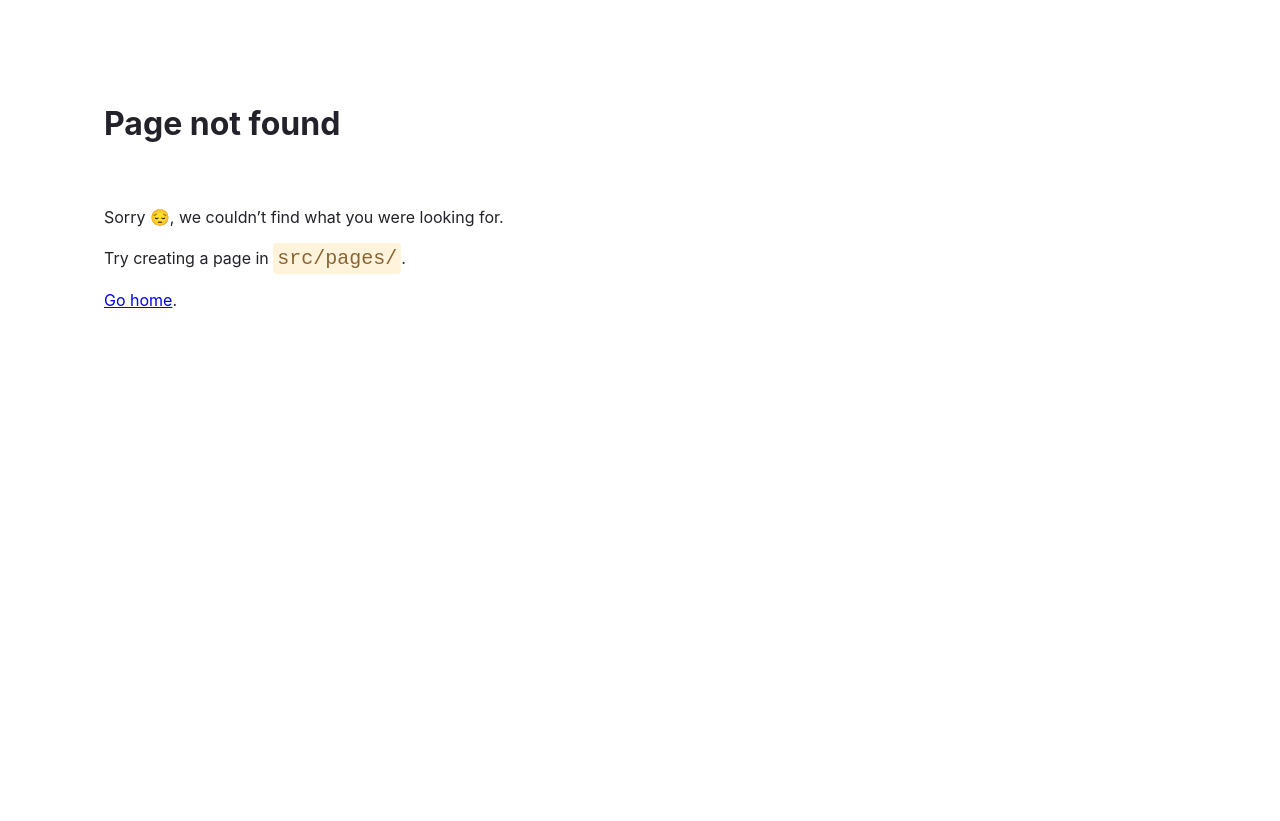
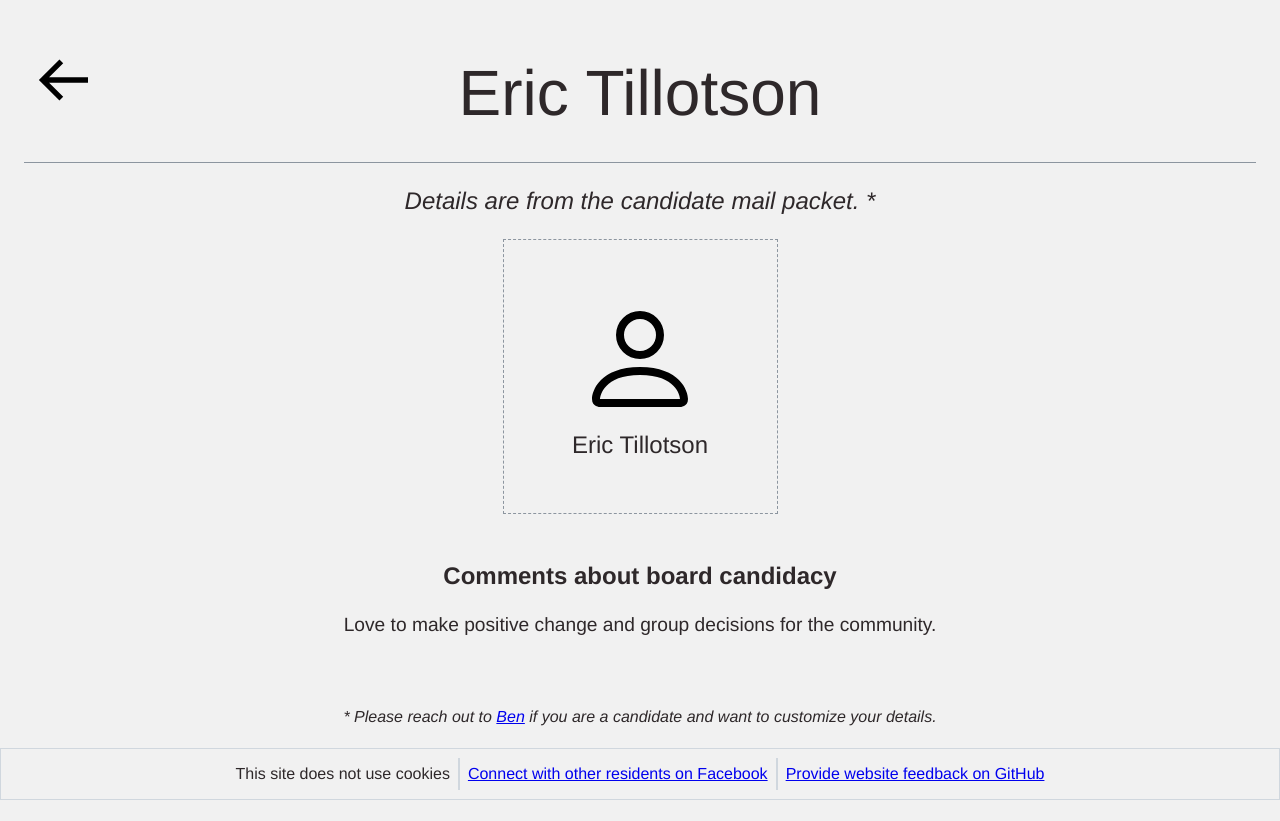
Before and after one commit to Sammons/streets-of-caledonia-info, a Gatsby site: page /candidates/details/eric-tillotson in a window 1280 px wide. Before the commit this address had no page. Before the commit the page ends 800 px from the top, so only its background shows below. Built offline with nearby package versions, Linux system fonts and the light colour scheme; Gatsby itself is replaced by a stand-in of ours.

Commit message:
Add candidate details

```diff
--- /dev/null
+++ b/src/components/back-icon.tsx
@@ -0,0 +1,26 @@
+import '../styles/global.css'
+import * as React from "react"
+import styled from '@emotion/styled'
+import { Colors, Spacing } from "../constants/constants"
+import { StaticImage } from 'gatsby-plugin-image'
+import { navigate } from 'gatsby-link'
+
+const BackButton = styled.div(() => ({
+  position: 'fixed',
+  top: Spacing.S2,
+  left: '0px',
+}))
+
+const BackButtonHoverContainer = styled.div(() => ({
+  maxWidth: Spacing.S4,
+  padding: Spacing.S4,
+  ':hover': {
+    cursor: 'pointer',
+  }
+}))
+
+export const BackIcon = (props: {to?: string}) => <BackButton onClick={() => props.to ? navigate(props.to) : navigate(-1)}>
+  <BackButtonHoverContainer >
+    <StaticImage style={{width: `calc(2*${Spacing.S4})`, height: `calc(2*${Spacing.S4})`}} src='../images/arrow-back.svg' alt='Go home' />
+  </BackButtonHoverContainer>
+</BackButton>
--- /dev/null
+++ b/src/components/candidates/details/candidate-page.tsx
@@ -0,0 +1,121 @@
+import * as React from "react"
+import '../../../styles/global.css'
+import { Link, type HeadFC, type PageProps, navigate } from "gatsby"
+import styled from '@emotion/styled'
+import { StaticImage } from "gatsby-plugin-image"
+import { Colors, Spacing } from "../../../constants/constants"
+import { Footer } from "../../../components/footer"
+import { BackIcon } from "../../../components/back-icon"
+
+
+const TopOfPageHeader = (props: { name: string }) => {
+  return <>
+    <div style={{
+      display: 'flex',
+      flexDirection: 'row',
+      justifyContent: 'center'
+    }}>
+      <div style={{
+        display: 'flex',
+        flexDirection: 'column',
+        justifyItems: 'center',
+        alignItems: 'center',
+        width: '100%',
+        padding: Spacing.S2,
+        margin: Spacing.S3,
+        borderBottom: `1px solid ${Colors.DarkerGrey}`,
+      }}>
+        <h1 color={Colors.DarkerGrey} style={{ margin: Spacing.S2 }}>
+          {props.name}
+        </h1>
+      </div>
+    </div>
+  </>
+}
+
+const CandidateListItemStyled = styled.li(() => ({
+  display: 'flex',
+  flexDirection: 'column',
+  justifyContent: 'center',
+  alignItems: 'center',
+  minWidth: '275px',
+  height: '275px',
+  padding: Spacing.S2,
+  border: `0.5px dashed ${Colors.DarkerGrey}`,
+  margin: 0,
+  '& img': {
+    borderRadius: '0.3em'
+  }
+}))
+
+const CandidateListItem = (props: React.PropsWithChildren<{ name: string }>) => {
+  return <CandidateListItemStyled>
+    {props.children}
+    <h2 style={{ marginTop: Spacing.S1 }}>{props.name}</h2>
+  </CandidateListItemStyled>
+}
+
+
+const CandidateCard = (props: { name: string, staticImage: React.ReactElement }) => {
+  return <>
+    <div style={{
+      display: 'flex',
+      flexDirection: 'column',
+      width: '100%',
+      justifyContent: 'center',
+      alignItems: 'center',
+      marginTop: Spacing.S3
+    }}>
+      <ul style={{ listStyle: 'none', display: 'flex', flexDirection: 'row', flexWrap: 'wrap', justifyContent: 'center' }}>
+        <CandidateListItem name={props.name}>
+          {props.staticImage}
+        </CandidateListItem>
+      </ul>
+    </div>
+  </>
+}
+
+export const CandidatePage = (props: {
+  name: string,
+  image: React.ReactElement,
+  edu: string,
+  background: string,
+  comments: string
+}) => {
+  return <>
+    <BackIcon />
+    <TopOfPageHeader name={props.name} />
+    <h2 style={{ textAlign: 'center', fontStyle: 'italic' }}>
+      Details are from the candidate mail packet. *
+    </h2>
+    <CandidateCard name={props.name} staticImage={props.image} />
+    <div style={{ display: 'flex', flexDirection: 'column', justifyContent: 'center', alignItems: 'center', marginTop: Spacing.S3, padding: Spacing.S2 }}>
+    {props.edu && <> <h2 style={{ textAlign: 'center', fontWeight: 'bold' }}>Education</h2>
+        <div style={{ margin: Spacing.S2, fontSize: '120%', maxWidth: '600px' }}>
+          <span>
+            {props.edu}
+          </span>
+        </div>
+      </>}
+      {props.background && <> <h2 style={{ textAlign: 'center', fontWeight: 'bold' }}>Personal background and experience</h2>
+        <div style={{ margin: Spacing.S2, fontSize: '120%', maxWidth: '600px' }}>
+          <span>
+            {props.background}
+          </span>
+        </div>
+      </>}
+      <h2 style={{ textAlign: 'center', fontWeight: 'bold', margin: Spacing.S1 }}>Comments about board candidacy</h2>
+      <div style={{ margin: Spacing.S2, fontSize: '120%', maxWidth: '600px' }}>
+        <span>
+          {props.comments}
+        </span>
+      </div>
+    </div>
+    <div style={{ textAlign: 'center', fontStyle: 'italic', padding: Spacing.S2, margin: Spacing.S3, height: '75px' }}>
+      <span >
+        * Please reach out to <a href="mailto:ben+socweblink@sammons.io">Ben</a> if you are a candidate and want to customize your details.
+      </span>
+    </div>
+    <Footer />
+  </>
+}
--- /dev/null
+++ b/src/pages/candidates/details/eric-tillotson.tsx
@@ -0,0 +1,29 @@
+import * as React from "react"
+import '../../../styles/global.css'
+import { type HeadFC, type PageProps } from "gatsby"
+import { StaticImage, getImage } from "gatsby-plugin-image"
+import { CandidatePage } from "../../../components/candidates/details/candidate-page"
+
+const candidateInfo = {
+  name: "Eric Tillotson",
+  edu: "",
+  background: "",
+  comments: "Love to make positive change and group decisions for the community.",
+  image: '../../../images/placeholder-photo.svg'
+}
+
+const LandingPage: React.FC<PageProps> = () => {
+
+  return <CandidatePage
+    {...candidateInfo}
+    // Static Image is statically analyzed cannot dynamically reference image path
+    image={<StaticImage src='../../../images/placeholder-photo.svg' alt={`Photo of candidate`} width={128} aspectRatio={1} />}
+  />
+}
+
+export default LandingPage;
+export const Head: HeadFC = () => <>
+  <title>{candidateInfo.name} Board Candidate Page</title>
+  <meta name="description" content={`HOA Board Candidate Page for ${candidateInfo.name}`} />
+  <meta name="image" content={candidateInfo.image} />
+</>
```
Also changed, not shown: src/pages/candidates/details/ben-sammons.tsx (added, +29 -0 lines), src/pages/candidates/details/louis-terbrock.tsx (added, +29 -0 lines), src/pages/candidates/details/matthew-markillie.tsx (added, +29 -0 lines), src/pages/candidates/details/phanindra-phanakanti.tsx (added, +29 -0 lines), src/pages/candidates/details/sanjay-kumar-patel.tsx (added, +29 -0 lines), src/pages/candidates/details/zack-summers.tsx (added, +29 -0 lines), src/pages/candidates/index.tsx (+22 -17 lines).
